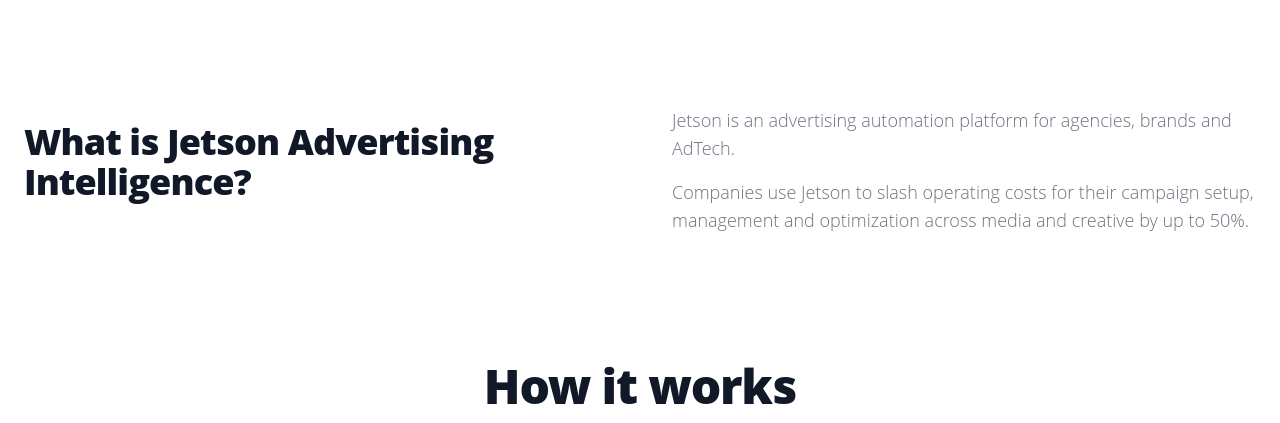
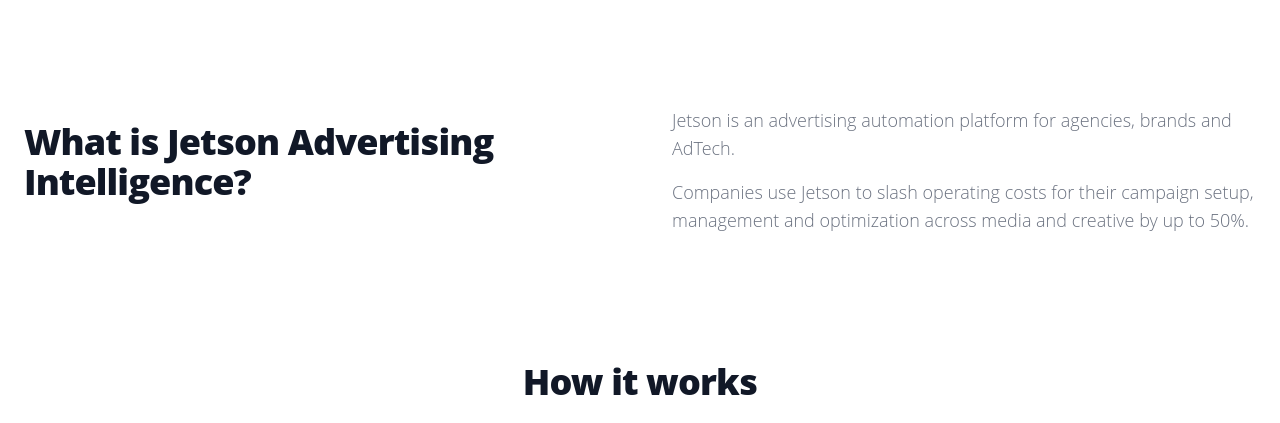
Before and after one commit to jose-pimentel-aipt/jetson, a plain HTML site: page index.html in a window 1280 px wide. Shown: the part 520-943 px from the top of the page. Drawn offline with nearby package versions, Linux system fonts and the light colour scheme.

Commit message:
Update index.html

```diff
--- a/index.html
+++ b/index.html
@@ -118,7 +118,7 @@
 <section class="bg-white dark:bg-gray-900">
   <div class="py-8 px-4 mx-auto max-w-screen-xl lg:py-16 lg:px-6">
       <div class="text-center text-gray-900">
-          <h2 class="mb-4 text-4xl tracking-tight font-extrabold text-gray-900 lg:text-5xl dark:text-white">How it works</h2>
+          <h2 class="mb-6 lg:mb-8 text-3xl lg:text-4xl tracking-tight font-extrabold text-center text-gray-900 dark:text-white">How it works</h2>
           <div class="mt-4 font-light text-gray-500 items-center sm:text-lg lg:mt-0 dark:text-gray-400">
           <p class="mb-4">You define the strategy, Jetson executes on each of the core areas of Ad Operations at a fraction of the cost.</p>
       </div>
```
